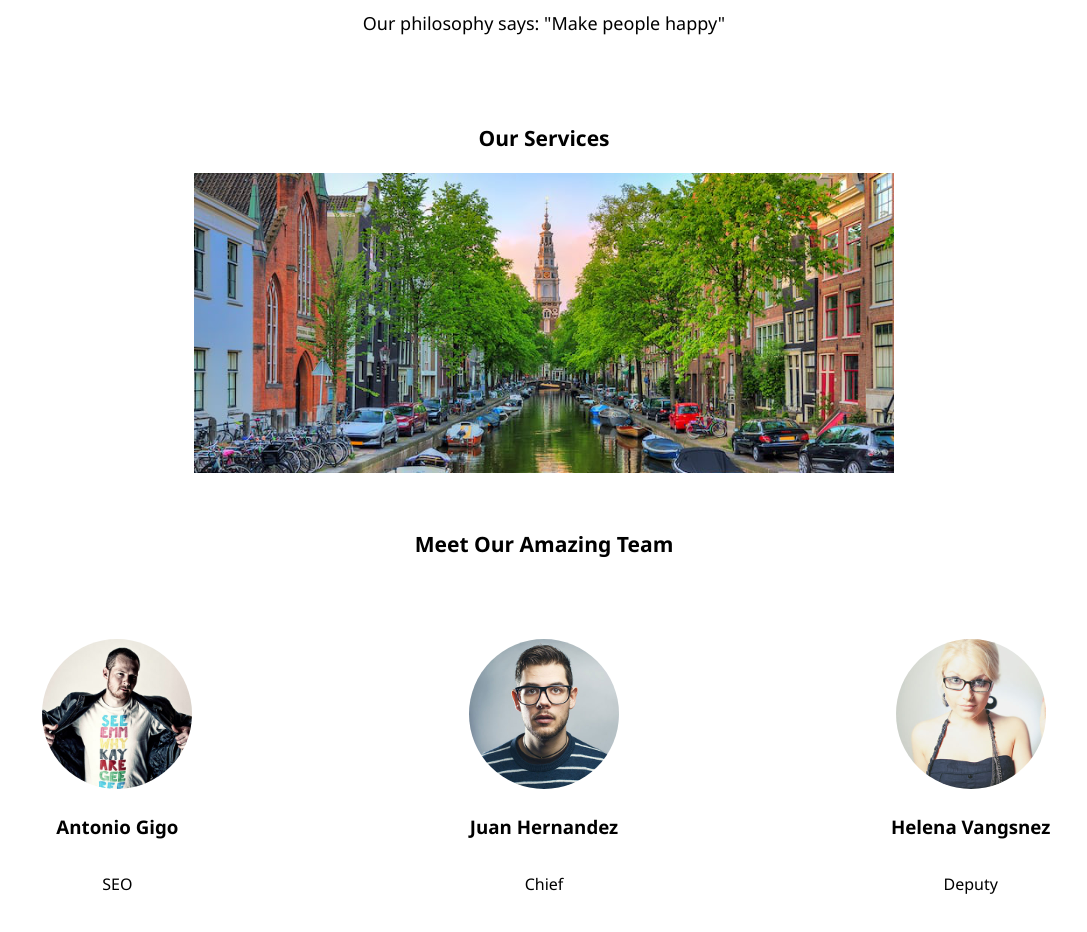
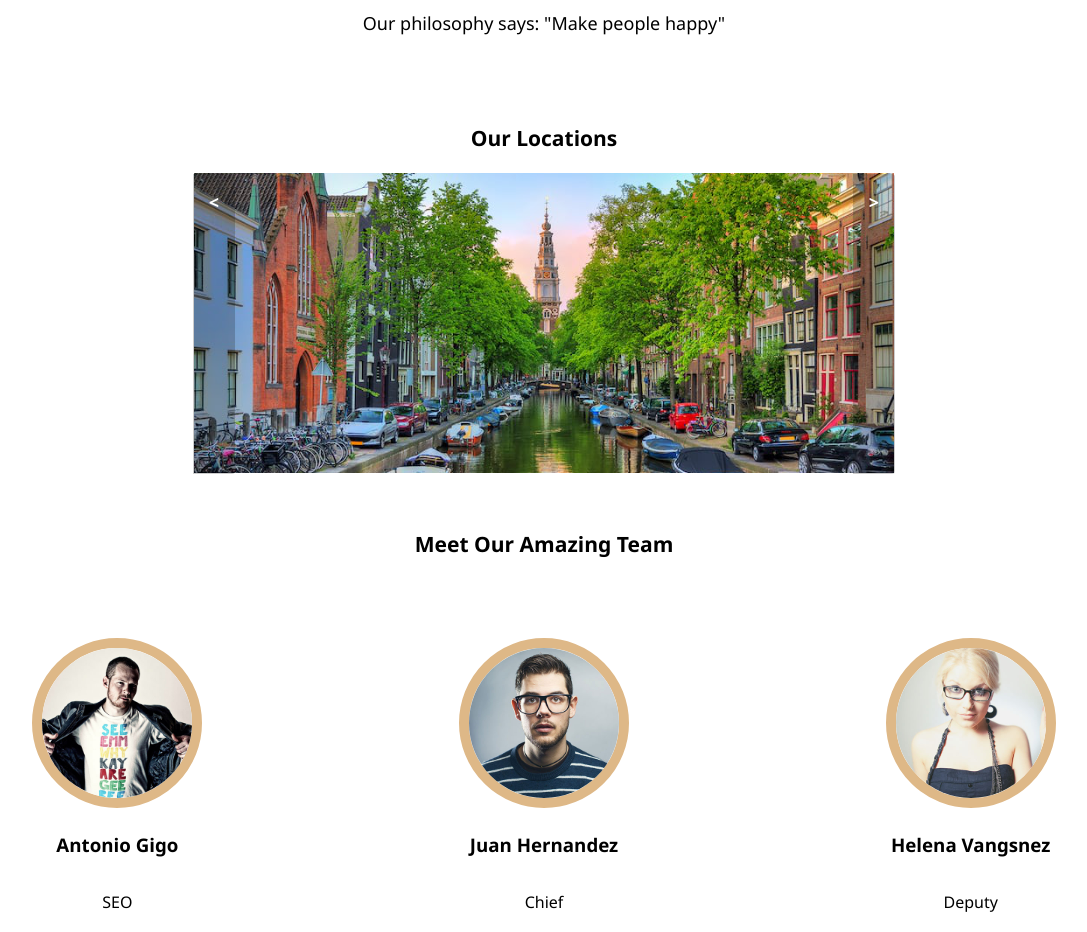
Before and after one commit to ogorski/journey, a plain HTML site: page index.html in a window 1280 px wide. Shown: the part 740-1672 px from the top of the page, without its empty margins (96-1183 px from the left). Drawn offline with Linux system fonts and the light colour scheme.

Commit message:
slider update

```diff
--- a/css/index.css
+++ b/css/index.css
@@ -153,7 +153,7 @@ body {
 .team img {
     width: 150px;
     height: 150px;
-    border: 1px solid transparent;
+    border: 10px solid burlywood;
     border-radius: 50%;
 }
 
@@ -162,3 +162,51 @@ body {
     width: 700px;
     height: 300px;
 }
+
+.services-slider .slider-right {
+    background-color: rgba(0, 0, 0, 0.2);
+    margin-left: 660px;
+    border-radius: 3px 0 0 3px;
+    width: 300px;
+    height: 268px;
+}
+
+.services-slider .slider-left {
+    background-color: rgba(0, 0, 0, 0.2);
+    border-radius: 3px 0 0 3px;
+    margin-right: 660px;
+    width: 300px;
+    height: 268px;
+}
+
+.services-slider .slider-left, .services-slider .slider-right {
+    position: absolute;
+    cursor: pointer;
+    width: auto;
+    top: 10px;
+    font-weight: bold;
+    font-size: 18px;
+    margin-top: -9px;
+    padding: 16px;
+    border-radius: 0 3px 3px 0;
+    transition: 0.3s ease;
+    color: white;
+}
+
+.services-slider .slider-item {
+    animation: fade 1.5s;
+}
+
+@keyframes fade {
+    from {
+        opacity: 0.4;
+    }
+    to {
+        opacity: 1;
+    }
+}
+
+.services-slider .slider-right:hover,
+.services-slider .slider-left:hover {
+    background-color: rgba(0, 0, 0, 0.5);
+}
--- a/index.html
+++ b/index.html
@@ -17,7 +17,7 @@
                     <ul class="nav-list">
                         <li><a>Home</a></li>
                         <li><a>About Us</a></li>
-                        <li><a>Services</a></li>
+                        <li><a>Locations</a></li>
                         <li><a>Works</a></li>
                         <li><a>Contacts</a></li>
                     </ul>
@@ -44,7 +44,7 @@
                 </div>
             </div>
             <div class="section-title">
-                <h3 class="title-heading">Our Services</h3>
+                <h3 class="title-heading">Our Locations</h3>
             </div>
             <div class="services-slider">
                 <div class="slider-item">
@@ -62,8 +62,8 @@
                 <div class="slider-item">
                     <img class="img-five" alt="img" src="./assets/img/rome.png">
                 </div>
-                <a href="#" class="slider-left" onclick="previousSlide()"></a>
-                <a href="#" class="slider-right" onclick="nextSlide()"></a>
+                <a class="slider-left" onclick="previousSlide()"><</a>
+                <a class="slider-right" onclick="nextSlide()">></a>
             </div>
             <div class="team">
                 <div class="team-title">
```
